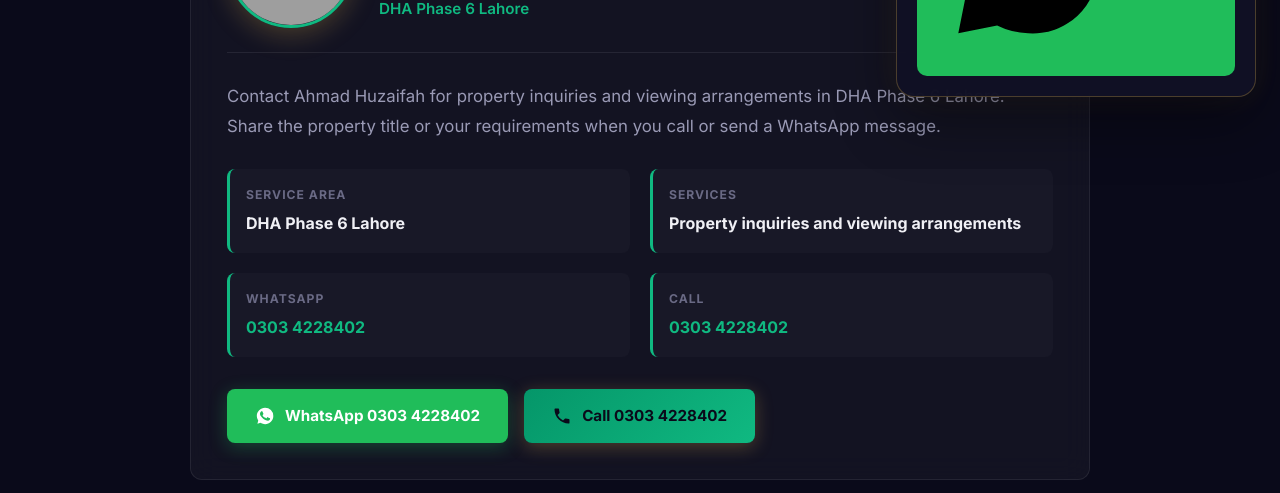
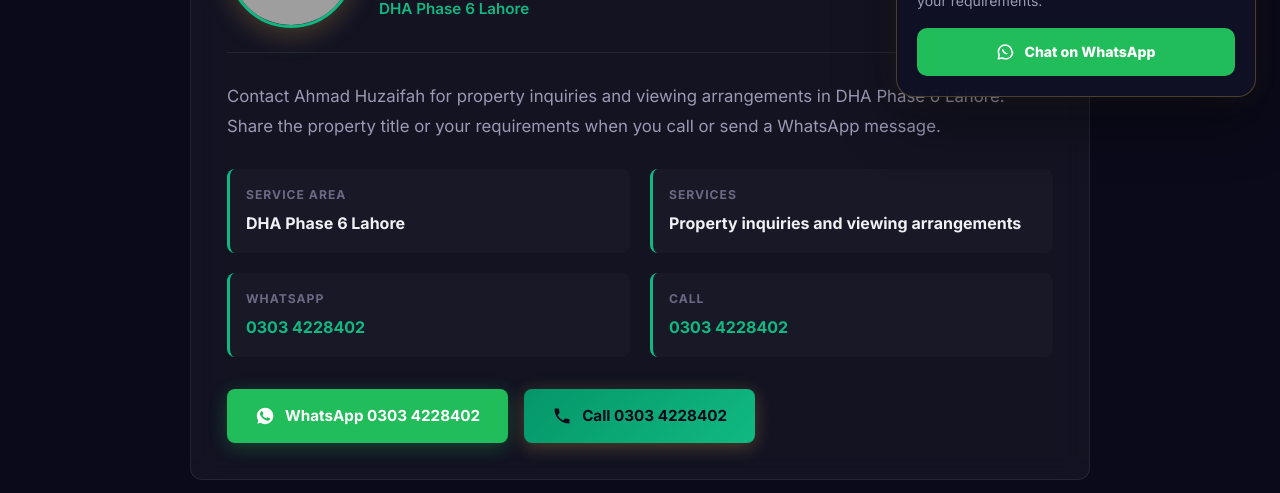
Before and after one commit to ahmadhuzaifah/phase-6, an Astro site: page /dealers in a window 1280 px wide. Shown: the part 607-1100 px from the top of the page. Built offline with nearby package versions, Linux system fonts and the light colour scheme; Astro itself is replaced by a stand-in of ours; grey boxes are pictures that could not be loaded.

Commit message:
Fix dealer WhatsApp popup icon

```diff
--- a/src/pages/dealers/index.astro
+++ b/src/pages/dealers/index.astro
@@ -25,7 +25,7 @@
 
   <!-- Open Graph -->
   <meta property="og:title" content="DHA Phase 6 Lahore Property Dealers">
-  <meta property="og:description" content="Contact Ahmad Huzaifah for property inquiries and viewing arrangements in DHA Phase 6 Lahore. Call 0325 7800001 or WhatsApp 0325 7800001.">
+  <meta property="og:description" content="Contact Ahmad Huzaifah for property inquiries and viewing arrangements in DHA Phase 6 Lahore. Call 0303 4228402 or WhatsApp 0303 4228402.">
   <meta property="og:type" content="website">
   <meta property="og:url" content="https://dhaphase6lahore.pk/dealers/">
   <meta property="og:site_name" content="DHA Phase 6 Lahore">
@@ -38,7 +38,7 @@
   <!-- Twitter Card -->
   <meta name="twitter:card" content="summary_large_image">
   <meta name="twitter:title" content="DHA Phase 6 Lahore Property Dealers">
-  <meta name="twitter:description" content="Contact Ahmad Huzaifah for property inquiries and viewing arrangements in DHA Phase 6 Lahore. Call 0325 7800001 or WhatsApp 0325 7800001.">
+  <meta name="twitter:description" content="Contact Ahmad Huzaifah for property inquiries and viewing arrangements in DHA Phase 6 Lahore. Call 0303 4228402 or WhatsApp 0303 4228402.">
   <meta name="twitter:image" content="/images/hero-bg.png">
   <meta name="twitter:image:alt" content="DHA Phase 6 Lahore">
 
@@ -181,7 +181,7 @@
         "@id": "https://dhaphase6lahore.pk/dealers/#webpage",
         "url": "https://dhaphase6lahore.pk/dealers/",
         "name": "DHA Phase 6 Lahore Property Dealers",
-        "description": "Contact Ahmad Huzaifah for property inquiries and viewing arrangements in DHA Phase 6 Lahore. Call 0325 7800001 or WhatsApp 0325 7800001.",
+        "description": "Contact Ahmad Huzaifah for property inquiries and viewing arrangements in DHA Phase 6 Lahore. Call 0303 4228402 or WhatsApp 0303 4228402.",
         "isPartOf": { "@id": "https://dhaphase6lahore.pk/#website" },
         "inLanguage": "en-PK",
         "isAccessibleForFree": true,
@@ -1413,6 +1413,23 @@
     font-size: 0.88rem;
     font-weight: 800;
   }
+  .agent-popup-whatsapp svg {
+    width: 19px;
+    height: 19px;
+    display: block;
+    flex: 0 0 19px;
+    max-width: 19px;
+    max-height: 19px;
+    fill: none;
+    stroke: currentColor;
+    stroke-width: 2;
+    stroke-linecap: round;
+    stroke-linejoin: round;
+  }
+  .agent-popup-whatsapp svg path {
+    fill: none;
+    stroke: currentColor;
+  }
   .back-to-top {
     position: fixed;
     bottom: 32px;
--- a/src/pages/property-dealer.astro
+++ b/src/pages/property-dealer.astro
@@ -14,7 +14,7 @@
 
   <!-- SEO -->
   <title>DHA Phase 6 Lahore Property Dealers | Ahmad Huzaifah</title>
-  <meta name="description" content="Contact Ahmad Huzaifah for property inquiries and viewing arrangements in DHA Phase 6 Lahore. Call 0325 7800001 or WhatsApp 0325 7800001.">
+  <meta name="description" content="Contact Ahmad Huzaifah for property inquiries and viewing arrangements in DHA Phase 6 Lahore. Call 0303 4228402 or WhatsApp 0303 4228402.">
   <meta name="keywords" content="DHA Phase 6 Lahore property dealers, Ahmad Huzaifah property dealer, property dealer DHA Phase 6 Lahore, DHA Phase 6 real estate agent, DHA Phase 6 Lahore real estate">
   <meta name="author" content="DHA Phase 6 Lahore Guide">
   <meta name="robots" content="noindex, follow">
@@ -25,7 +25,7 @@
 
   <!-- Open Graph -->
   <meta property="og:title" content="DHA Phase 6 Lahore Property Dealers">
-  <meta property="og:description" content="Contact Ahmad Huzaifah for property inquiries and viewing arrangements in DHA Phase 6 Lahore. Call 0325 7800001 or WhatsApp 0325 7800001.">
+  <meta property="og:description" content="Contact Ahmad Huzaifah for property inquiries and viewing arrangements in DHA Phase 6 Lahore. Call 0303 4228402 or WhatsApp 0303 4228402.">
   <meta property="og:type" content="website">
   <meta property="og:url" content="https://dhaphase6lahore.pk/dealers/">
   <meta property="og:site_name" content="DHA Phase 6 Lahore">
@@ -38,7 +38,7 @@
   <!-- Twitter Card -->
   <meta name="twitter:card" content="summary_large_image">
   <meta name="twitter:title" content="DHA Phase 6 Lahore Property Dealers">
-  <meta name="twitter:description" content="Contact Ahmad Huzaifah for property inquiries and viewing arrangements in DHA Phase 6 Lahore. Call 0325 7800001 or WhatsApp 0325 7800001.">
+  <meta name="twitter:description" content="Contact Ahmad Huzaifah for property inquiries and viewing arrangements in DHA Phase 6 Lahore. Call 0303 4228402 or WhatsApp 0303 4228402.">
   <meta name="twitter:image" content="/images/hero-bg.png">
   <meta name="twitter:image:alt" content="DHA Phase 6 Lahore">
 
@@ -181,7 +181,7 @@
         "@id": "https://dhaphase6lahore.pk/dealers/#webpage",
         "url": "https://dhaphase6lahore.pk/dealers/",
         "name": "DHA Phase 6 Lahore Property Dealers",
-        "description": "Contact Ahmad Huzaifah for property inquiries and viewing arrangements in DHA Phase 6 Lahore. Call 0325 7800001 or WhatsApp 0325 7800001.",
+        "description": "Contact Ahmad Huzaifah for property inquiries and viewing arrangements in DHA Phase 6 Lahore. Call 0303 4228402 or WhatsApp 0303 4228402.",
         "isPartOf": { "@id": "https://dhaphase6lahore.pk/#website" },
         "inLanguage": "en-PK",
         "isAccessibleForFree": true,
@@ -1413,6 +1413,23 @@
     font-size: 0.88rem;
     font-weight: 800;
   }
+  .agent-popup-whatsapp svg {
+    width: 19px;
+    height: 19px;
+    display: block;
+    flex: 0 0 19px;
+    max-width: 19px;
+    max-height: 19px;
+    fill: none;
+    stroke: currentColor;
+    stroke-width: 2;
+    stroke-linecap: round;
+    stroke-linejoin: round;
+  }
+  .agent-popup-whatsapp svg path {
+    fill: none;
+    stroke: currentColor;
+  }
   .back-to-top {
     position: fixed;
     bottom: 32px;
```
